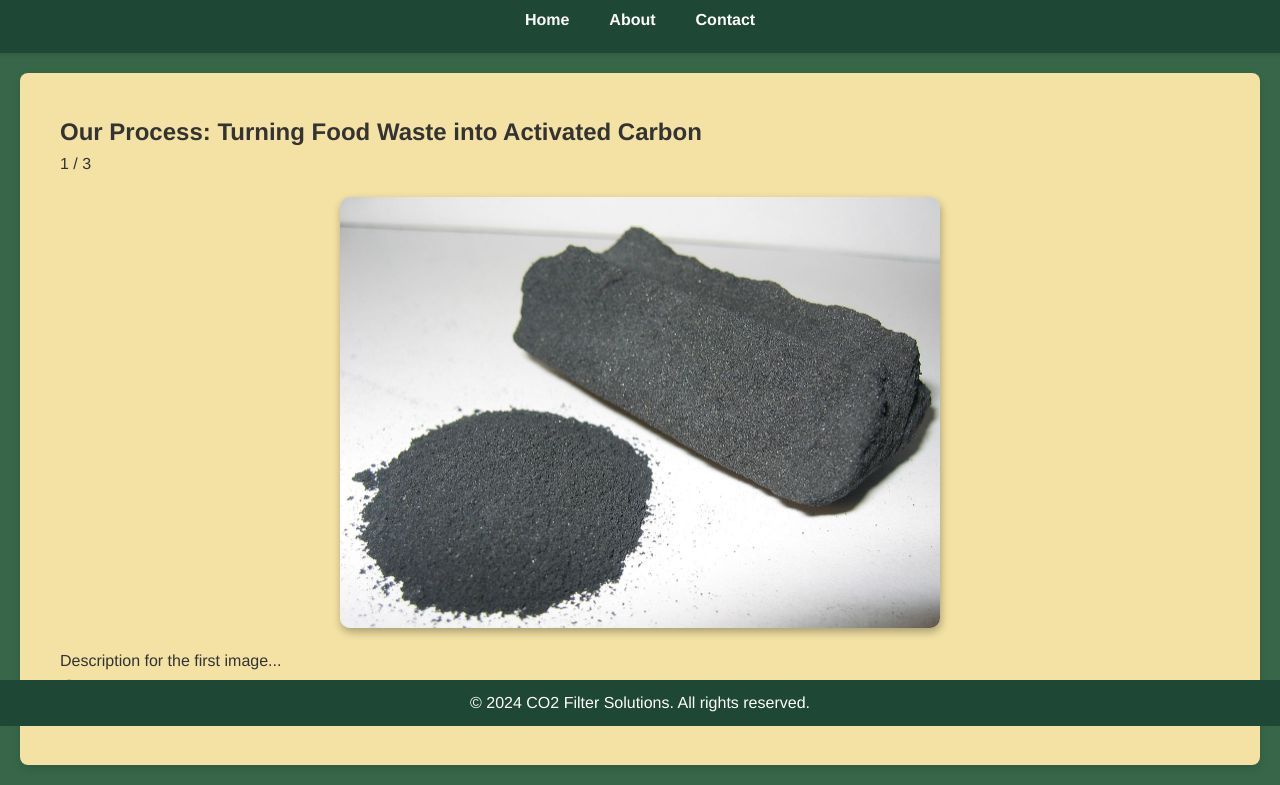
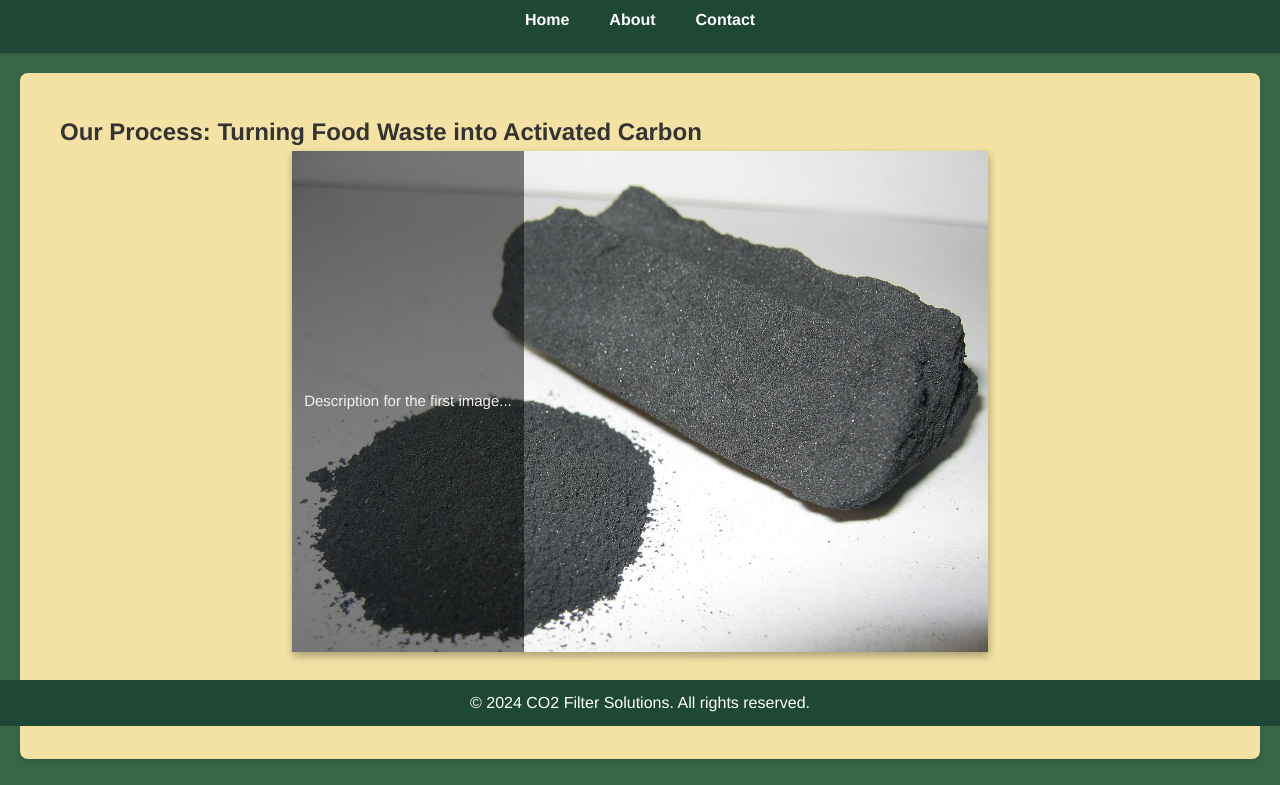
Before and after one commit to SMOO1/Waste2Filter, a plain HTML site: page learn-more.html in a window 1280 px wide. Shown: the part 74-859 px from the top of the page. Drawn offline with Linux system fonts and the light colour scheme.

Commit message:
Update styles.css

```diff
--- a/styles.css
+++ b/styles.css
@@ -1,22 +1,3 @@
-.stylish-image {
-    width: 100%;
-    max-width: 600px;
-    height: auto;
-    border-radius: 10px;
-    box-shadow: 1px 4px 8px rgba(0, 0, 0, 0.3);
-    margin: 20px 0;
-    display: block;
-    margin-left: auto;
-    margin-right: auto;
-    transition: transform 0.3s ease-in-out;
-}
-
-.stylish-image:hover {
-    transform: scale(1.05);
-}
-
-/* Other existing styles */
-
 * {
     margin: 0;
     padding: 0;
@@ -36,7 +17,7 @@ header {
     padding: 20px 0;
     text-align: center;
     box-shadow: 0 2px 4px rgba(0, 0, 0, 0.1);
-    position: relative; /* Add relative positioning */
+    position: relative;
 }
 
 .logo-container {
@@ -44,8 +25,15 @@ header {
 }
 
 .logo {
-    width: 20%; /* Adjust size as needed */
+    width: 20%;
     height: auto;
+}
+
+.stylish-image {
+    box-shadow: 1px 4px 8px rgba(0, 0, 0, 0.3);
+    width: 100%;
+
+    position: relative;
 }
 
 header h1 {
@@ -129,6 +117,126 @@ footer {
     width: 100%;
 }
 
+/* Slideshow container */
+.slideshow-container {
+    position: relative;
+    margin: auto;
+    width: 60%;
+}
+
+/* Hide the images by default */
+.mySlides {
+    display: none;
+}
+
+/* Next & previous buttons */
+.prev, .next {
+    cursor: pointer;
+    padding: 16px;
+    color: black;
+    font-weight: bold;
+    font-size: auto;
+    transition: 0.6s ease;
+    user-select: none;
+    background-color: #f3e2a4;
+    display: flex;
+    align-items: center;
+    justify-content: center;
+}
+
+.next {
+    right: 0;
+}
+
+.prev:hover, .next:hover {
+    background-color: #376648;
+}
+
+/* Caption text */
+/* Caption text */
+.text {
+    color: #f2f2f2;
+    font-size: 15px;
+    padding: 8px 12px;
+    position: absolute;
+    top: 0; /* Aligns the text at the top */
+    left: 0; /* Aligns the text to the left */
+    width: 33.33%; /* Covers a third of the image width */
+    height: 100%; /* Covers the full height of the image */
+    text-align: center;
+    background-color: rgba(0, 0, 0, 0.5); /* Semi-transparent background */
+    display: flex;
+    align-items: center; /* Centers the text vertically */
+    justify-content: center; /* Centers the text horizontally */
+}
+.center-wrapper {
+    position: relative;
+    display: flex;
+    justify-content: center;
+    align-items: center;
+    width: 100%;
+    padding: 0;
+}
+
+/* Number text (1/3 etc) */
+.numbertext {
+    color: #f2f2f2;
+    font-size: 12px;
+    padding: 8px 12px;
+    position: absolute;
+    top: 0;
+}
+
+/* The dots/bullets/indicators */
+.dot {
+    cursor: pointer;
+    height: 15px;
+    width: 15px;
+    margin: 0 2px;
+    background-color: #bbb;
+    border-radius: 50%;
+    display: inline-block;
+    transition: background-color 0.6s ease;
+
+}
+
+/* Container for navigation buttons and dots */
+.navigation-container {
+    display: flex;
+    justify-content: center;
+    align-items: center;
+    margin-top: 10px;
+    position: relative;
+}
+
+/* Adjust the position of the dots container */
+.dots-container {
+    display: flex;
+    justify-content: center;
+    align-items: center;
+    margin: 0 20px;
+}
+
+.slide-content{
+    display: flex;
+    flex-direction: row;
+}
+
+.active, .dot:hover {
+    background-color: #717171;
+}
+
+/* Fading animation */
+.fade {
+    animation-name: fade;
+    animation-duration: 2s;
+}
+
+@keyframes fade {
+    from {opacity: 0.4}
+    to {opacity: 1}
+}
+
 /* Mobile Styles */
 @media (max-width: 768px) {
     nav ul {
@@ -163,34 +271,20 @@ footer {
     margin-right: 2%;
     justify-content: row;
 }
-.videos{
+
+.videos {
     display: flex;
     justify-content: column;
 }
 
 .carbon-images {
     display: flex;
-    justify-content: center; /* Adjust alignment */
-    gap: 50%; /* Space between images */
+    justify-content: center;
+    gap: 50%;
     align-items: center;
     flex-direction: column;
 }
-
-.image-text-pair {
+.button-slideshow-container{
     display: flex;
     flex-direction: row;
-    align-items: center;
-    gap: 20px;
-    margin-bottom: 20px;
 }
-
-.text-box {
-    background: #ffffff;
-    padding: 1%;
-    border-radius: 8px;
-    box-shadow: 0 4px 8px rgba(0, 0, 0, 0.1);
-}
-.down-arrow{
-    width: 5%;
-    height: auto;
-}
```
